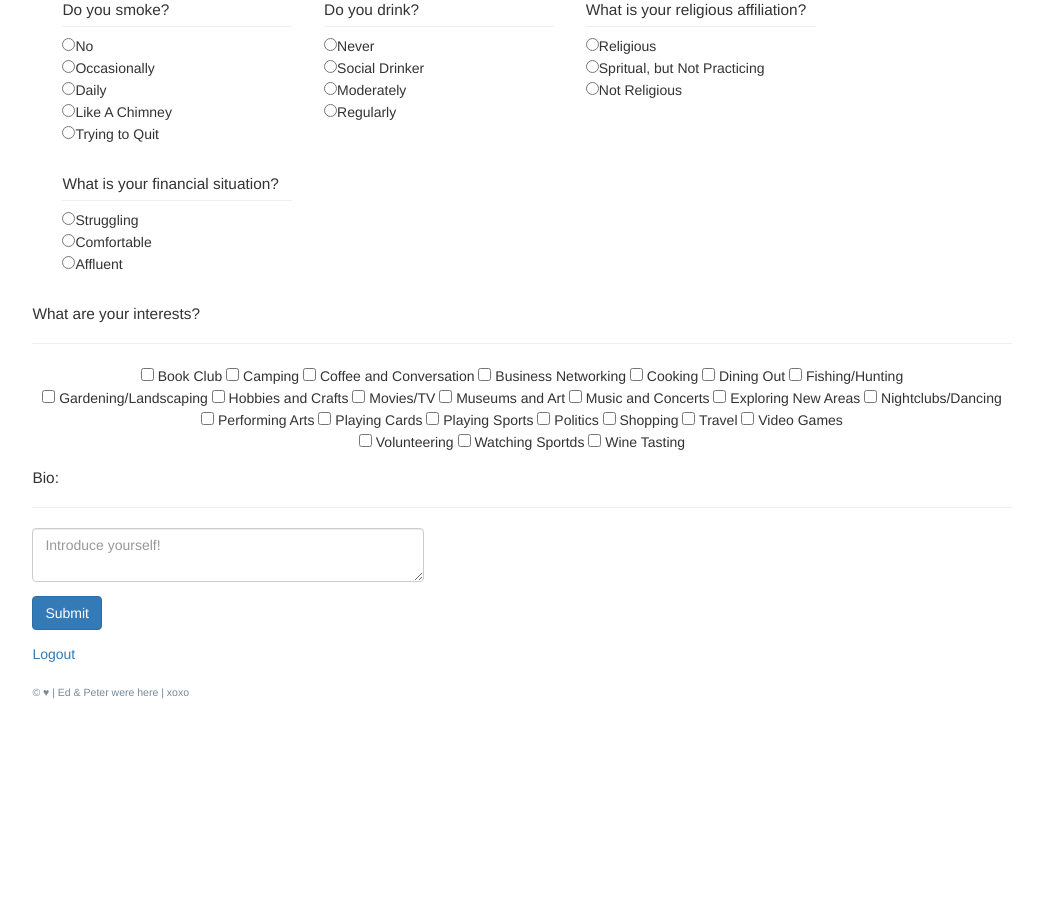
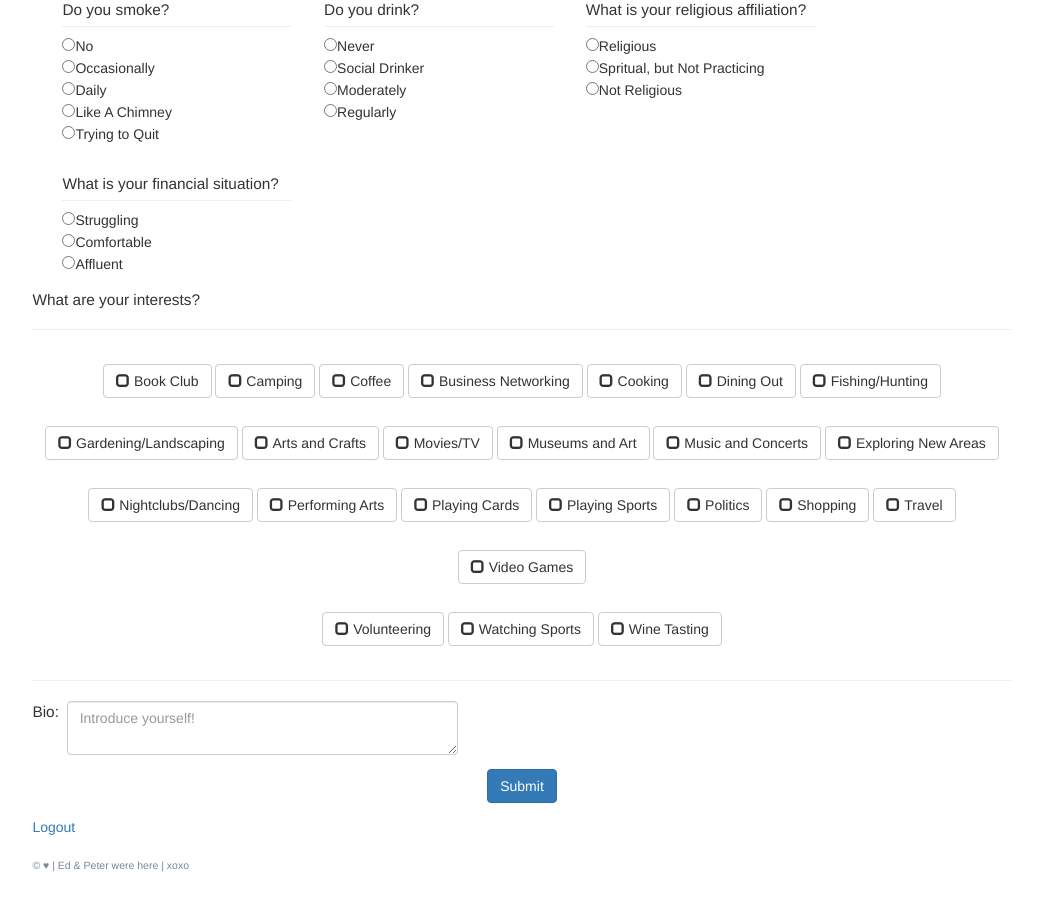
Before and after one commit to eddieverity/match, a Django app: page /survey in a window 1280 px wide. Shown: the part 629-1530 px from the top of the page, without its empty margins (118-1161 px from the left). Before the commit the page ends 1328 px from the top, so only its background shows below. Run offline with Django 3.2, Linux system fonts and the light colour scheme; parts of the project's set-up code (start-up, migrations or seed data) failed here and were passed over; some libraries are stand-ins or nearby versions.

Commit message:
added cool buttons to survey

```diff
--- a/apps/match_dot_com/static/match_dot_com/css/style.css
+++ b/apps/match_dot_com/static/match_dot_com/css/style.css
@@ -334,6 +334,7 @@
 
 
 
+
 .nav-tabs{
 	display:block;
 }
@@ -583,7 +584,7 @@
 }
 
 #surveyinterests button{
-	display: block;
+	display: inline-block;
 	margin-top: 1em;
 	margin-bottom: 1em;
 }
--- a/apps/match_dot_com/static/match_dot_com/js/script.js
+++ b/apps/match_dot_com/static/match_dot_com/js/script.js
@@ -7,4 +7,5 @@
       $(this).css('color', rand);
       $('body').css('background-color', rand2);
       });
+
 	});
--- a/apps/match_dot_com/templates/match_dot_com/accountdelete.html
+++ b/apps/match_dot_com/templates/match_dot_com/accountdelete.html
@@ -29,7 +29,7 @@
             </div>
             <form action="{% url 'match:delete' id=request.session.id %}" method="POST">
                 {% csrf_token %}
-                <button type="submit" class="btn btn-secondary" name="keepaccount">Delete My Account</button>
+                <button type="submit" class="btn btn-secondary" name="keepaccount">Keep My Account</button>
                 <button type="submit" class="btn btn-danger" id="deleter" name="delete">Delete My Account</button>
             </form>
             <hr>
--- a/apps/match_dot_com/templates/match_dot_com/survey.html
+++ b/apps/match_dot_com/templates/match_dot_com/survey.html
@@ -11,6 +11,73 @@
     <script src="https://maxcdn.bootstrapcdn.com/bootstrap/3.3.5/js/bootstrap.min.js"></script>
     <link rel="stylesheet" href="{% static 'match_dot_com/css/style.css' %}">
     <link rel="shortcut icon" type="image/png" href="{% static 'match_dot_com/img/favicon.ico' %}"/>
+    <script>
+      $(function () {
+    $('.button-checkbox').each(function () {
+
+        // Settings
+        var $widget = $(this),
+            $button = $widget.find('button'),
+            $checkbox = $widget.find('input:checkbox'),
+            color = $button.data('color'),
+            settings = {
+                on: {
+                    icon: 'glyphicon glyphicon-check'
+                },
+                off: {
+                    icon: 'glyphicon glyphicon-unchecked'
+                }
+            };
+
+        // Event Handlers
+        $button.on('click', function () {
+            $checkbox.prop('checked', !$checkbox.is(':checked'));
+            $checkbox.triggerHandler('change');
+            updateDisplay();
+        });
+        $checkbox.on('change', function () {
+            updateDisplay();
+        });
+
+        // Actions
+        function updateDisplay() {
+            var isChecked = $checkbox.is(':checked');
+
+            // Set the button's state
+            $button.data('state', (isChecked) ? "on" : "off");
+
+            // Set the button's icon
+            $button.find('.state-icon')
+                .removeClass()
+                .addClass('state-icon ' + settings[$button.data('state')].icon);
+
+            // Update the button's color
+            if (isChecked) {
+                $button
+                    .removeClass('btn-default')
+                    .addClass('btn-' + color + ' active');
+            }
+            else {
+                $button
+                    .removeClass('btn-' + color + ' active')
+                    .addClass('btn-default');
+            }
+        }
+
+        // Initialization
+        function init() {
+
+            updateDisplay();
+
+            // Inject the icon if applicable
+            if ($button.find('.state-icon').length == 0) {
+                $button.prepend('<i class="state-icon ' + settings[$button.data('state')].icon + '"></i> ');
+            }
+        }
+        init();
+    });
+});
+    </script>
   </head>
   <body>
     <div id="wrapper">
@@ -162,34 +229,122 @@
       </fieldset>
       </div>
       <div id="surveyinterests">
-      <fieldset class="interests form-group">
+     <!--  <fieldset class="interests form-group"> -->
         <label for="user_interests">What are your interests?</label><br><hr>
-        <input class="form-check-input" type="checkbox" name="user_interests" value="book-club"> Book Club
-        <input class="form-check-input" type="checkbox" name="user_interests" value="camping"> Camping
-        <input class="form-check-input" type="checkbox" name="user_interests" value="coffee"> Coffee and Conversation
-        <input class="form-check-input" type="checkbox" name="user_interests" value="networking"> Business Networking
-        <input class="form-check-input" type="checkbox" name="user_interests" value="cooking"> Cooking
-        <input class="form-check-input"type="checkbox" name="user_interests" value="dining-out"> Dining Out
-        <input class="form-check-input" type="checkbox" name="user_interests" value="fishing-hunting"> Fishing/Hunting<br>
-        <input class="form-check-input" type="checkbox" name="user_interests" value="gardening"> Gardening/Landscaping
-        <input class="form-check-input" type="checkbox" name="user_interests" value="hobbies"> Hobbies and Crafts
-        <input class="form-check-input" type="checkbox" name="user_interests" value="movies"> Movies/TV
-        <input class="form-check-input"type="checkbox" name="user_interests" value="museums"> Museums and Art
-        <input class="form-check-input" type="checkbox" name="user_interests" value="music"> Music and Concerts
-        <input class="form-check-input" type="checkbox" name="user_interests" value="exploring"> Exploring New Areas
-        <input class="form-check-input" type="checkbox" name="user_interests" value="nightclubs"> Nightclubs/Dancing<br>
-        <input class="form-check-input" type="checkbox" name="user_interests" value="performing-arts"> Performing Arts
-        <input class="form-check-input"type="checkbox" name="user_interests" value="cards"> Playing Cards
-        <input class="form-check-input" type="checkbox" name="user_interests" value="playing-sports"> Playing Sports
-        <input class="form-check-input" type="checkbox" name="user_interests" value="political"> Politics
-        <input class="form-check-input" type="checkbox" name="user_interests" value="shopping"> Shopping
-        <input class="form-check-input" type="checkbox" name="user_interests" value="travel"> Travel
-        <input class="form-check-input"type="checkbox" name="user_interests" value="video-games"> Video Games<br>
-        <input class="form-check-input" type="checkbox" name="user_interests" value="volunteering"> Volunteering
-        <input class="form-check-input" type="checkbox" name="user_interests" value="watching-sports"> Watching Sportds
-        <input class="form-check-input" type="checkbox" name="user_interests" value="Wine"> Wine Tasting
-      </fieldset>
-      <label for="bio">Bio:</label><br><hr>
+
+        <span class="button-checkbox">
+          <button type="button" class="btn" data-color="primary">Book Club</button>
+          <input type="checkbox" class="hidden" name="user_interests" value="book-club">
+        </span>
+
+        <span class="button-checkbox">
+          <button type="button" class="btn" data-color="success">Camping</button>
+          <input class="hidden" type="checkbox" name="user_interests" value="camping">
+        </span>
+
+
+        <span class="button-checkbox">
+          <button type="button" class="btn" data-color="info">Coffee</button>
+          <input class="hidden" type="checkbox" name="user_interests" value="coffee">
+        </span>
+
+
+        <span class="button-checkbox">
+          <button type="button" class="btn" data-color="warning">Business Networking</button>
+        <input class="hidden" type="checkbox" name="user_interests" value="networking">
+        </span>
+
+        <span class="button-checkbox">
+          <button type="button" class="btn" data-color="danger">Cooking</button>
+        <input class="hidden" type="checkbox" name="user_interests" value="cooking">
+        </span>
+
+        <span class="button-checkbox">
+          <button type="button" class="btn" data-color="primary">Dining Out</button>
+        <input class="hidden" type="checkbox" name="user_interests" value="dining-out">
+        </span>
+
+        <span class="button-checkbox">
+          <button type="button" class="btn" data-color="success">Fishing/Hunting</button>
+        <input class="hidden" type="checkbox" name="user_interests" value="fishing-hunting">
+        </span>
+
+        <span class="button-checkbox">
+          <button type="button" class="btn" data-color="info">Gardening/Landscaping</button>
+        <input class="hidden" type="checkbox" name="user_interests" value="gardening">
+        </span>
+
+        <span class="button-checkbox">
+          <button type="button" class="btn" data-color="warning">Arts and Crafts</button>
+        <input class="hidden" type="checkbox" name="user_interests" value="hobbies">
+        </span>
+
+        <span class="button-checkbox">
+          <button type="button" class="btn" data-color="danger">Movies/TV</button>
+        <input class="hidden" type="checkbox" name="user_interests" value="movies">
+        </span>
+
+        <span class="button-checkbox">
+          <button type="button" class="btn" data-color="primary">Museums and Art</button>
+        <input class="hidden"type="checkbox" name="user_interests" value="museums">
+        </span>
+
+        <span class="button-checkbox">
+          <button type="button" class="btn" data-color="success">Music and Concerts</button>
+        <input class="hidden" type="checkbox" name="user_interests" value="music">
+        </span>
+        <span class="button-checkbox">
+            <button type="button" class="btn" data-color="info">Exploring New Areas</button>
+        <input class="hidden" type="checkbox" name="user_interests" value="exploring">
+        </span>
+        <span class="button-checkbox">
+          <button type="button" class="btn" data-color="warning">Nightclubs/Dancing</button>
+        <input class="hidden" type="checkbox" name="user_interests" value="nightclubs">
+        </span>
+        <span class="button-checkbox">
+          <button type="button" class="btn" data-color="danger">Performing Arts</button>
+        <input class="hidden" type="checkbox" name="user_interests" value="performing-arts">
+        </span>
+        <span class="button-checkbox">
+          <button type="button" class="btn" data-color="primary">Playing Cards</button>
+        <input class="hidden" type="checkbox" name="user_interests" value="cards">
+        </span>
+        <span class="button-checkbox">
+          <button type="button" class="btn" data-color="success">Playing Sports</button>
+        <input class="hidden" type="checkbox" name="user_interests" value="playing-sports">
+        </span>
+        <span class="button-checkbox">
+          <button type="button" class="btn" data-color="info">Politics</button>
+        <input class="hidden" type="checkbox" name="user_interests" value="political">
+        </span>
+        <span class="button-checkbox">
+          <button type="button" class="btn" data-color="warning">Shopping</button>
+        <input class="hidden" type="checkbox" name="user_interests" value="shopping">
+        </span>
+        <span class="button-checkbox">
+          <button type="button" class="btn" data-color="danger">Travel</button>
+        <input class="hidden" type="checkbox" name="user_interests" value="travel">
+        </span>
+        <span class="button-checkbox">
+          <button type="button" class="btn" data-color="primary">Video Games</button>
+        <input class="hidden"type="checkbox" name="user_interests" value="video-games"> <br>
+        </span>
+
+        <span class="button-checkbox">
+          <button type="button" class="btn" data-color="success">Volunteering</button>
+        <input class="hidden" type="checkbox" name="user_interests" value="volunteering">
+        </span>
+        <span class="button-checkbox">
+          <button type="button" class="btn" data-color="info">Watching Sports</button>
+        <input class="hidden" type="checkbox" name="user_interests" value="watching-sports">
+        </span>
+
+        <span class="button-checkbox">
+          <button type="button" class="btn" data-color="warning">Wine Tasting</button>
+        <input class="hidden" type="checkbox" name="user_interests" value="Wine"><hr>
+        </span>
+<!--       </fieldset> -->
+      <label for="bio">Bio:</label>
       <textarea name="bio" placeholder="Introduce yourself!" maxlength="500" class="form-control" cols="3"></textarea>
       <button type="submit" class="btn btn-primary">Submit</button>
       </form>
--- a/apps/match_dot_com/views.py
+++ b/apps/match_dot_com/views.py
@@ -8,6 +8,7 @@
 import re
 import bcrypt
 import math
+import urllib2
 from models import *
 from django.db.models import Q
 from .forms import *
@@ -475,10 +476,16 @@
   user_zip = str(user_prof.zipcode)
   url = 'https://www.zipcodeapi.com/rest/T0rL6kxrFEJyuza4H9jsHeQVheFFxDNrDfcKzJcfnVOSvYWd7gFPvvKMJqsg4gII/radius.json/' + user_zip + '/10/mile'
   try:
-    req = urlopen(url)
-  except:
-    messages.error(request, 'You have an invalid zip code entered, please adjust in your profile')
-    return redirect('match:index')
+    req = urllib2.urlopen(url)
+  except urllib2.HTTPError as err:
+    if err.code == 429:
+      messages.error(request, 'Our webmasters are poor and are using a free API key, try again later!')
+      return redirect('match:index')
+    if err.code == 404:
+      messages.error(request, 'You have an invalid zip code entered, please adjust in your profile')
+      return redirect('match:index')
+
+
   json_obj = json.load(req)
   locals = [ ]
 
@@ -866,6 +873,7 @@
       if request.method == "POST":
         if 'delete' in request.POST:
           User.objects.get(id=id).delete()
+          request.session.clear()
           return redirect('match:login')
         if 'keepaccount' in request.POST:
           return redirect('match:index')
```
Also changed, not shown: apps/match_dot_com/static/match_dot_com/img/amy-winehouse-favimcom-372863gif.gif (added), apps/match_dot_com/static/match_dot_com/img/imagesjpg.jpg (added), apps/match_dot_com/static/match_dot_com/img/imgres-1jpg_T6r5xIB.jpg (added), apps/match_dot_com/static/match_dot_com/img/imgres-6jpg.jpg (added), apps/match_dot_com/static/match_dot_com/img/imgres-7jpg.jpg (added), apps/match_dot_com/static/match_dot_com/img/search-6jpg.jpg (added).
